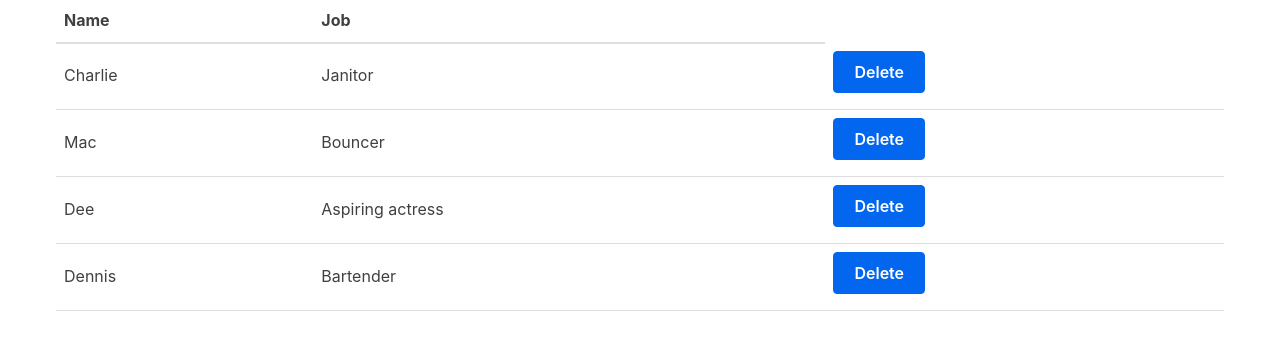
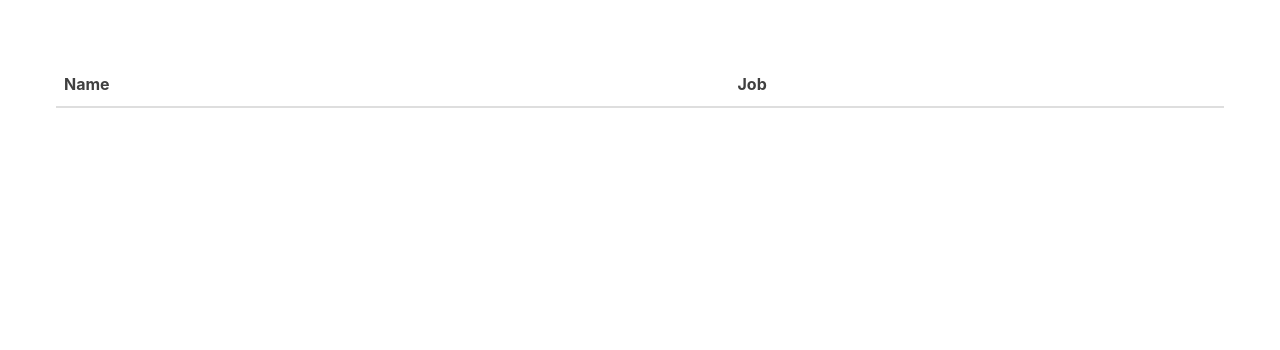
Before and after one commit to SilvioContreiras/react-begin, a React (Create React App) app: page / in a window 1280 px wide. Shown: the top 350 px of the page. Built offline with nearby package versions, Linux system fonts and the light colour scheme.

Commit message:
created form component

```diff
--- a/public/index.html
+++ b/public/index.html
@@ -12,7 +12,7 @@
     <link rel="manifest" href="%PUBLIC_URL%/manifest.json" />
 
 
-    <title>React App</title>
+    <title>React for beginners</title>
   </head>
   <body>
     <noscript>You need to enable JavaScript to run this app.</noscript>
--- a/src/App.js
+++ b/src/App.js
@@ -5,27 +5,11 @@ import Table from './Table'
 class App extends Component {
 
     state = {
-        characters: [
-            {
-                name: 'Charlie',
-                job: 'Janitor',
-            },
-            {
-                name: 'Mac',
-                job: 'Bouncer',
-            },
-            {
-                name: 'Dee',
-                job: 'Aspiring actress',
-            },
-            {
-                name: 'Dennis',
-                job: 'Bartender',
-            },
-        ]
+        characters: [],
     }
 
     removeCharacter = index => {
+
         const { characters } = this.state
 
         this.setState({
@@ -41,7 +25,7 @@ class App extends Component {
         return (
              /* characterData is not a reserved keyword  is a kind of how we passa data through data- */
 
-            <div className='container'>
+            <div className='container spaceTop'>
                 <Table characterData={characters} removeCharacter={this.removeCharacter}/>
             </div>
         )
--- a/src/Table.js
+++ b/src/Table.js
@@ -34,7 +34,7 @@ const TableBody = props => {
 class Table extends Component {
     render() {
         const { characterData, removeCharacter } = this.props
-
+        console.log(removeCharacter);
         return (
             <table>
                 <TableHeader />
--- a/src/index.css
+++ b/src/index.css
@@ -665,3 +665,8 @@ caption {
   =============== */
 /* Layout
   =============== */
+
+
+  .spaceTop {
+    margin-top: 5%;
+  }
```
Also changed, not shown: src/Form.js (added, +42 -0 lines).
